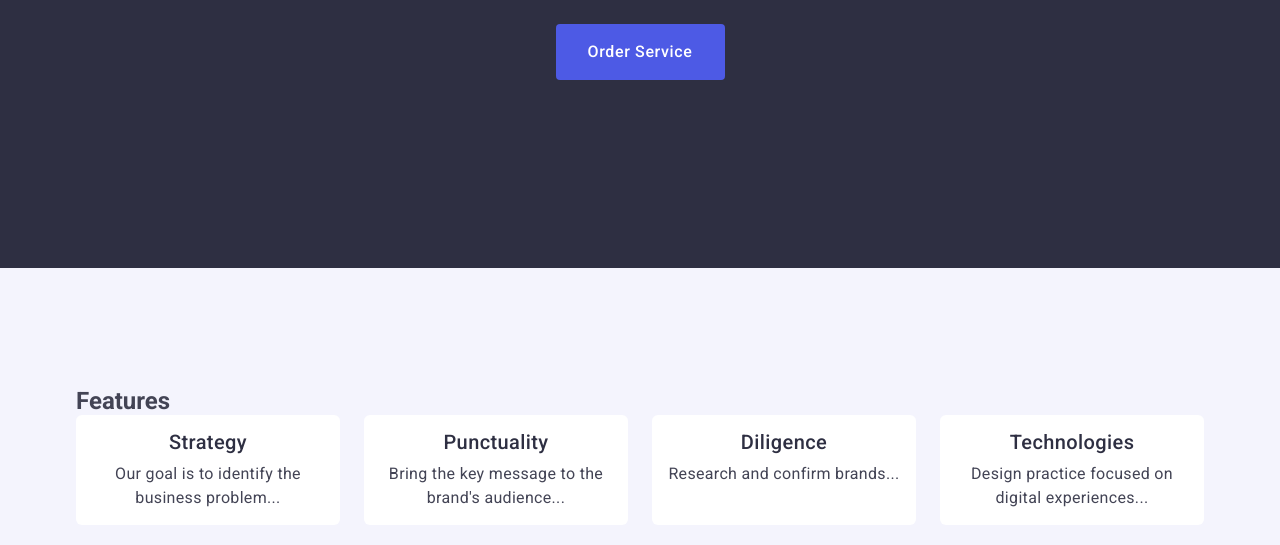
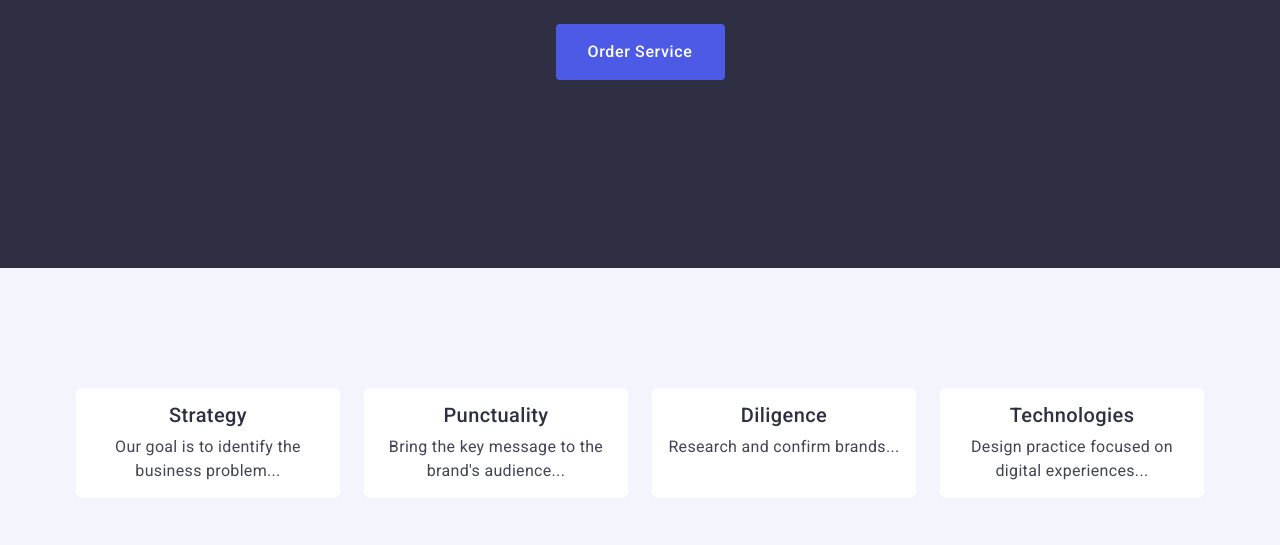
Before and after one commit to SANYA3315/goit-markup-hw-3, a plain HTML site: page index.html in a window 1280 px wide. Shown: the part 357-902 px from the top of the page. Drawn offline with nearby package versions, Linux system fonts and the light colour scheme.

Commit message:
styles.css

```diff
--- a/styles.css
+++ b/styles.css
@@ -152,7 +152,7 @@ ul {
     padding-bottom: 120px;
 }
 
-.section-title.visually-hidden {
+.visually-hidden {
   position: absolute !important;
   width: 1px;
   height: 1px;
```
